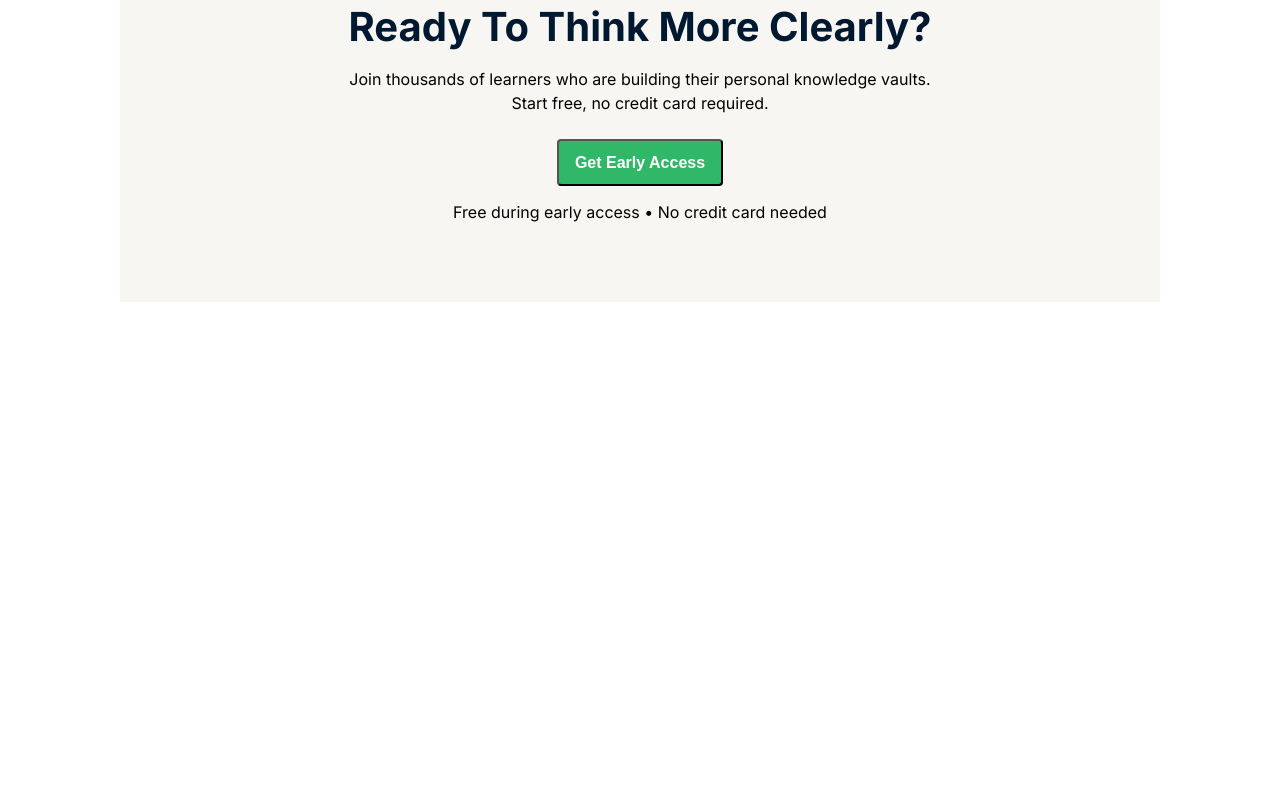
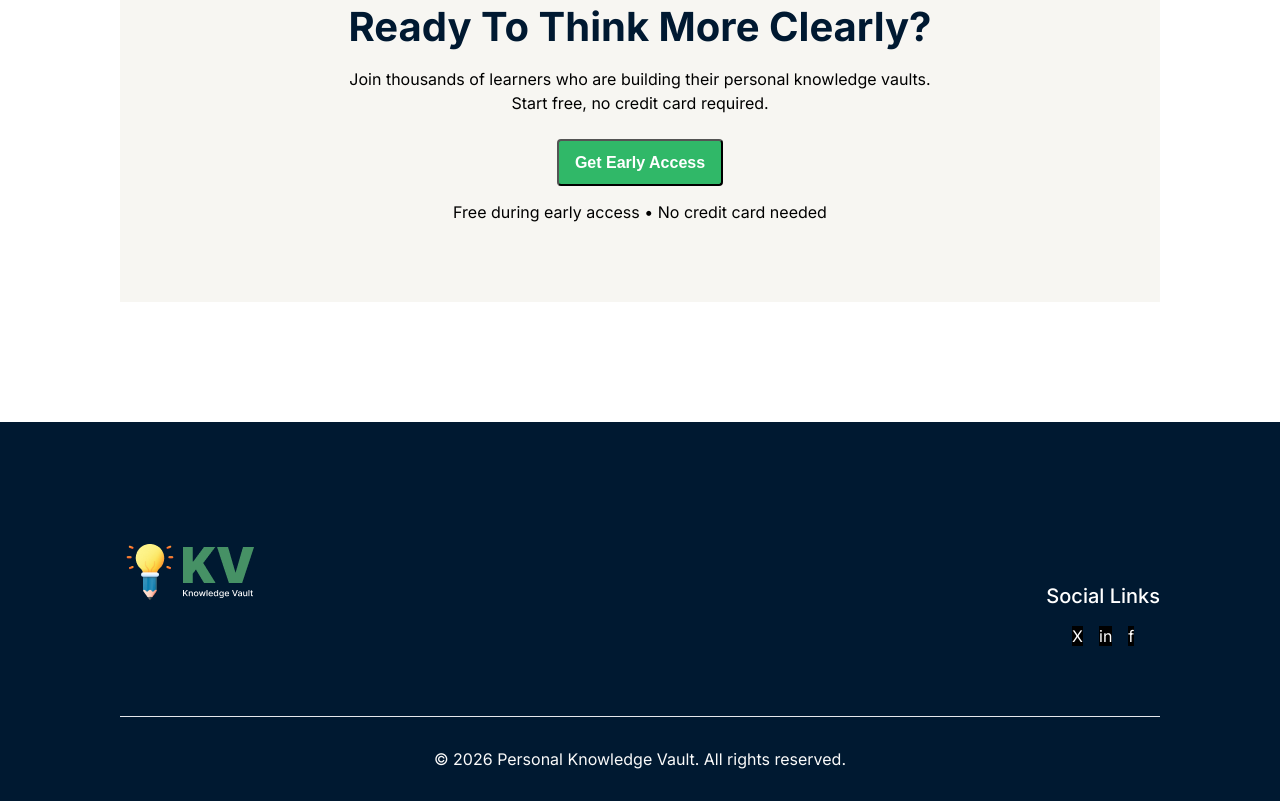
Before and after one commit to asadujjamandev/1st-assignment, a plain HTML site: page index.html in a window 1280 px wide. Shown: the part 2032-2833 px from the top of the page. Before the commit the page ends 2454 px from the top, so only its background shows below. Drawn offline with Linux system fonts and the light colour scheme.

Commit message:
complated project

```diff
--- a/index.html
+++ b/index.html
@@ -129,6 +129,28 @@ structured by design.</h2>
       <span class="cta-note">Free during early access • No credit card needed</span>
     </div>
   </section>
+
+  <footer class="site-footer">
+    <div class="footer-container">
+      <div class="footer-top">
+        <div class="footer-brand">
+          <img src="images/logo-footer.png" alt="">
+        </div>
+        <div class="footer-social">
+          <span>Social Links</span>
+          <div class="social-icons">
+            <a href="" aria-level="Twiter">X</a>
+            <a href="" aria-level="Linkdin">in</a>
+            <a href="" aria-level="Facebook">f</a>
+          </div>
+        </div>
+      </div>
+      <div class="footer-bottom">
+        <p>© 2026 Personal Knowledge Vault. All rights reserved.</p>
+      </div>
+    </div>
+  </footer>
+
 </body>
 
 </html>
--- a/style/style.css
+++ b/style/style.css
@@ -338,3 +338,57 @@
   text-align: center;
   margin-top: 16px;
 }
+
+.site-footer{
+  background-color: var(--Style, rgba(0, 25, 49, 1));
+}
+.footer-container{
+  max-width: 1360px;
+  padding: 120px 120px 0px 120px;
+  margin: 0 auto;
+}
+.footer-top{
+  display: flex;
+  justify-content: space-between;
+  align-items: center;
+  padding-bottom: 30px;
+  border-bottom: 1px solid rgba(229, 231, 235, 1);
+}
+.footer-brand img{
+  width: 139px;
+  height: 60px;
+  margin-bottom: 80px;
+}
+
+.footer-social span{
+  color: rgba(255, 255, 255, 1);
+  font-size: 20px;
+ font-weight: 500;
+ line-height: 28px;
+ text-align: center;
+ margin-bottom: 16px;
+}
+
+.social-icons {
+  display: flex;
+  justify-content: center;
+  gap: 16px;
+  border-radius: 50%;
+}
+
+.social-icons a{
+  background-color: rgba(0, 0, 0, 1);
+  color: rgba(255, 255, 255, 1);
+  text-decoration: none;
+  margin-top: 16px;
+
+}
+
+.footer-bottom{
+  color: rgba(250, 250, 250, 1);
+  font-size: 16px;
+ font-weight: 400;
+ line-height: 24px;
+ text-align: center;
+ padding: 30px 0px;
+}
```
Lines whose indentation alone changed are shown as unchanged.
